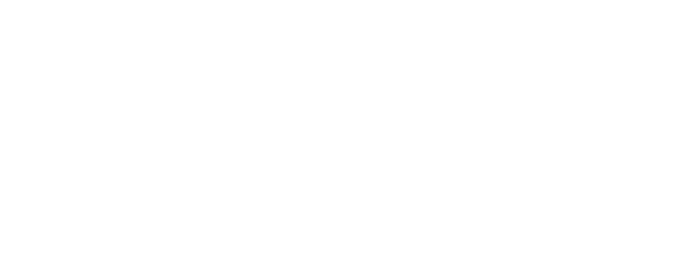
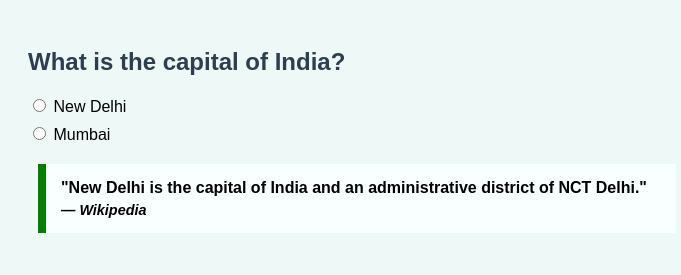
Before and after one commit to acciojob/trivia-ranagangu, a website: page main.html in a window 1280 px wide. Shown: the whole page, without its empty margins (0-681 px from the left). Drawn offline with Linux system fonts and the light colour scheme.

Commit message:
created a submission

```diff
--- a/main.html
+++ b/main.html
@@ -1,16 +1,65 @@
 <!DOCTYPE html>
+<html lang="en">
+<head>
+  <meta charset="UTF-8">
+  <title>India Capital Trivia</title>
+  <style>
+    body {
+      font-family: Arial, sans-serif;
+      padding: 20px;
+      background-color: #eef8f6;
+    }
 
-<html>
+    h2 {
+      color: #2c3e50;
+    }
 
-<head>
-	<link rel="stylesheet" href="styles.css">
+    .question-block {
+      margin-bottom: 20px;
+    }
+
+    .question-block label {
+      display: block;
+      margin: 8px 0;
+    }
+
+    blockquote {
+      max-width: 600px;
+      margin: 10px;
+      padding: 15px;
+      border-left: 8px solid green;
+      background-color: #f8fffe;
+      font-weight: bold;
+    }
+
+    cite {
+      display: block;
+      margin-top: 5px;
+      font-style: italic;
+      font-size: 0.9em;
+    }
+  </style>
 </head>
+<body>
 
-<body>
-	<!-- the entire body must be written by student -->
-    <script type="text/javascript" src="./script.js">
-</script>
+  <div class="question-block">
+    <h2>What is the capital of India?</h2>
+
+    <label>
+      <input type="radio" name="capital" value="New Delhi">
+      New Delhi
+    </label>
+
+    <label>
+      <input type="radio" name="capital" value="Mumbai">
+      Mumbai
+    </label>
+  </div>
+
+  <blockquote>
+    "New Delhi is the capital of India and an administrative district of NCT Delhi."
+    <cite>— Wikipedia</cite>
+  </blockquote>
 
 </body>
-
 </html>
```
